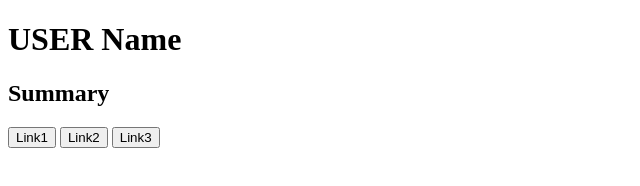
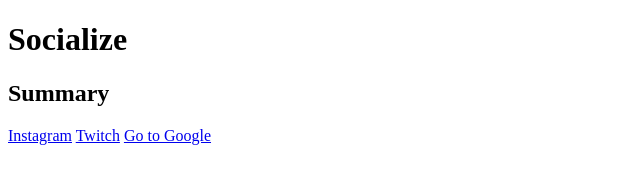
Before and after one commit to Dloliver/Socialize, a plain HTML site: page index.html in a window 1280 px wide. Shown: the whole page, without its empty margins (0-640 px from the left). Drawn offline with Linux system fonts and the light colour scheme.

Commit message:
added links

```diff
--- a/index.html
+++ b/index.html
@@ -8,10 +8,15 @@
 
   </header>
   <body>
-  <h1>USER Name</h1>
+  <h1>Socialize</h1>
   <h2>Summary</h2>
-  <button>Link1</button>
-  <button>Link2</button>
-  <button>Link3</button>
+  <a href="https://www.instagram.com/dendrxx/" target="_blank" class="button">Instagram</a>
+  <a href="https://www.twitch.tv/dendrxx" target="_blank" class="button">Twitch</a>
+  <a href="https://google.com" target="_blank" class="button">Go to Google</a>
+
+
+
+
+
   </body>
 </html>
```
